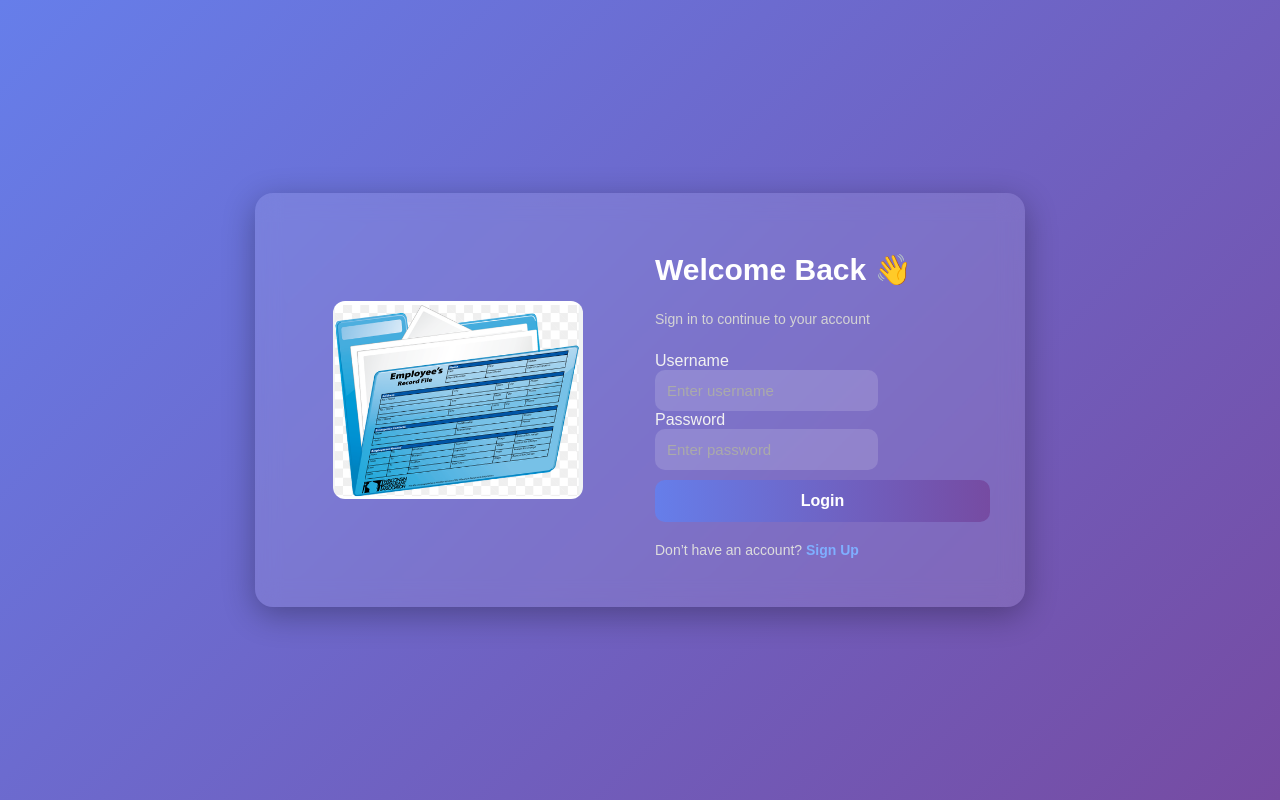
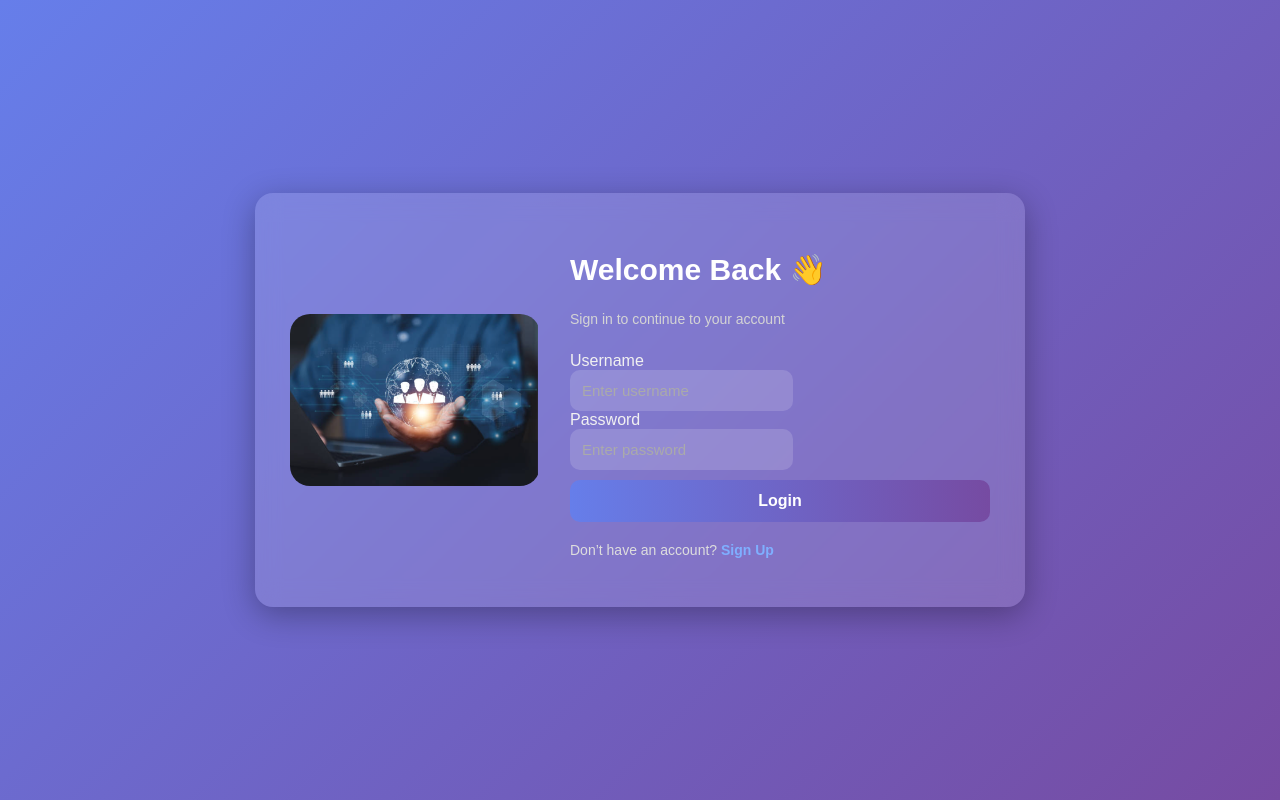
Before and after one commit to Gowdaranjitha/Employee-management-App, a React (Create React App) app: page / in a window 1280 px wide. Built offline with nearby package versions, Linux system fonts and the light colour scheme; the HTML template or start-up script is replaced by a standard one.

Commit message:
updated frontend

```diff
--- a/src/Login/Login.css
+++ b/src/Login/Login.css
@@ -23,7 +23,7 @@
   display: flex;
   width: 700px; /* image + form */
   padding: 35px;
-  background: rgba(255, 255, 255, 0.1);
+  background: rgba(255, 255, 255, 0.13);
   backdrop-filter: blur(12px);
   border-radius: 18px;
   box-shadow: 0 8px 32px rgba(0, 0, 0, 0.3);
@@ -33,7 +33,7 @@
 
 /* Left Image */
 .login-card-left {
-  flex: 1;
+  flex: 0.5;
   display: flex;
   justify-content: center;
   align-items: center;
@@ -43,7 +43,7 @@
 .login-card-left .login-image {
   width: 250px;
   height: auto;
-  border-radius: 12px;
+  border-radius: 20px;
   object-fit: cover;
 }
 
```
Also changed, not shown: src/assets/loginbg.png.
